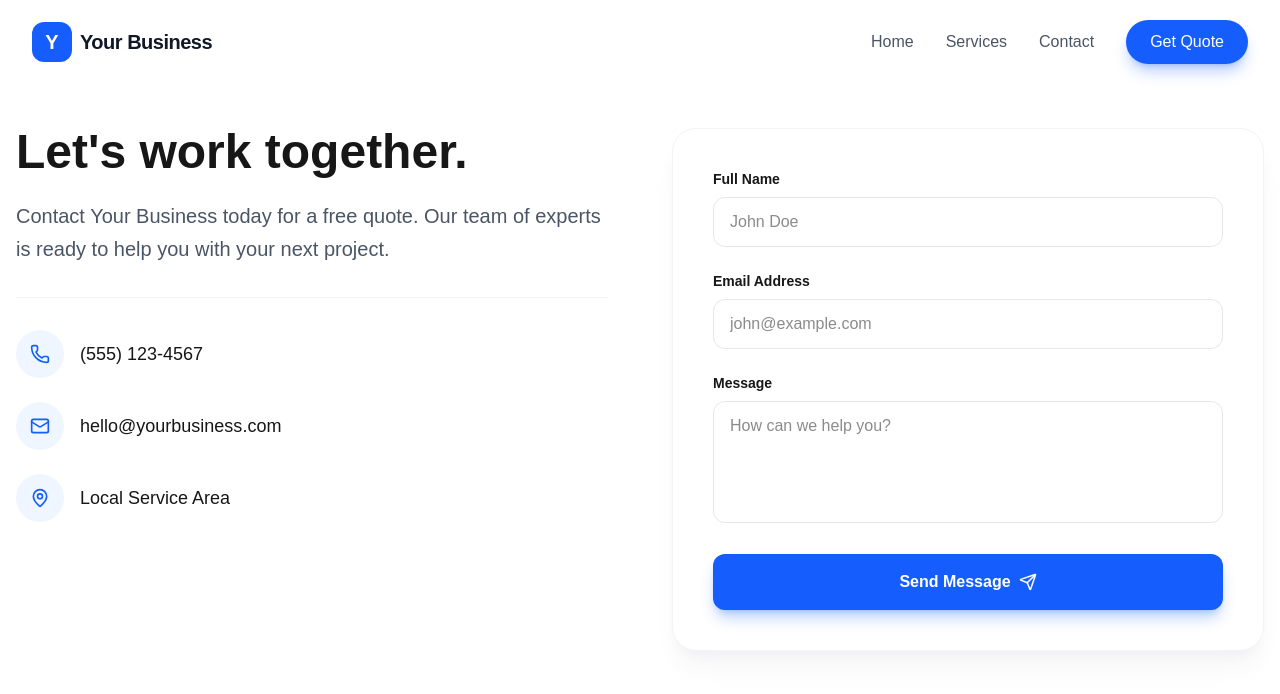
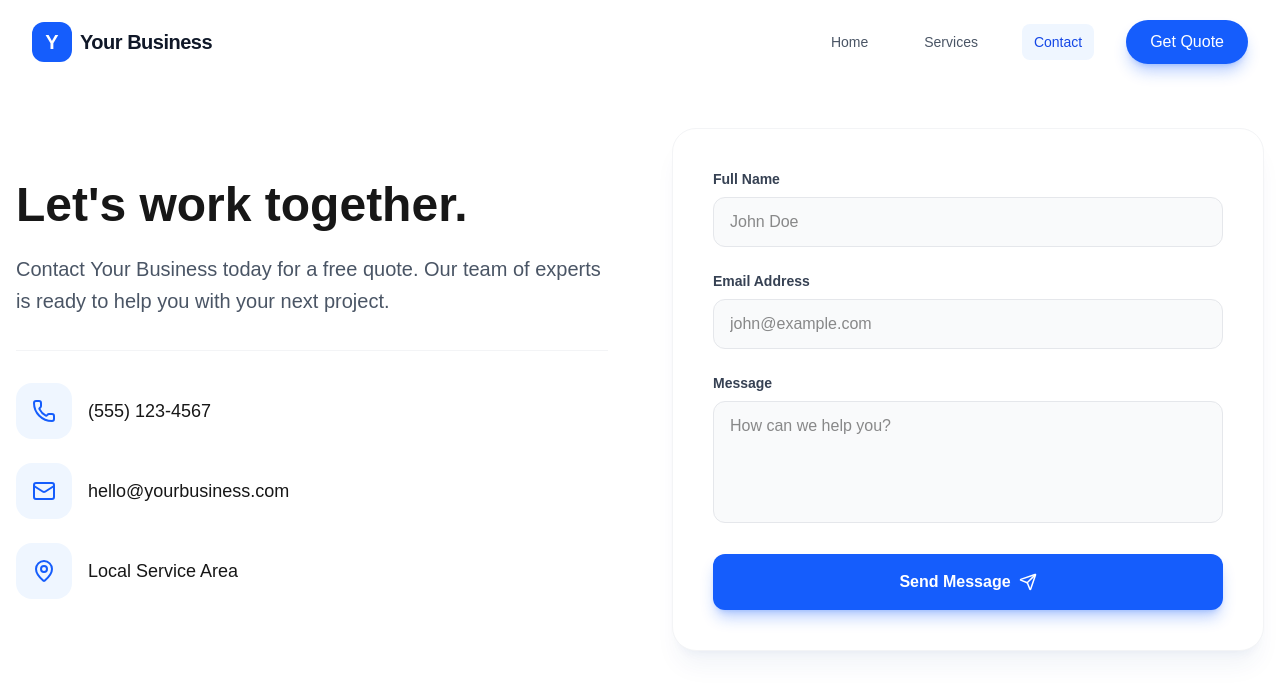
Before and after one commit to Pratyush-kya/agency-demo-template, a Next.js app: page /contact in a window 1280 px wide. Shown: the top 694 px of the page. Built offline with nearby package versions, Linux system fonts and the light colour scheme.

Commit message:
Upgrade to Multi-Page Animated Architecture

```diff
--- a/src/app/contact/page.js
+++ b/src/app/contact/page.js
@@ -5,14 +5,25 @@ import { Mail, MapPin, Phone, Send } from "lucide-react";
 export default function Contact() {
   const companyName = process.env.NEXT_PUBLIC_COMPANY_NAME || "Your Business";
 
+  const container = {
+    hidden: { opacity: 0 },
+    show: { opacity: 1, transition: { staggerChildren: 0.1 } }
+  };
+
+  const item = {
+    hidden: { opacity: 0, y: 20 },
+    show: { opacity: 1, y: 0 }
+  };
+
   return (
     <div className="pt-32 pb-24 px-4 max-w-7xl mx-auto">
-      <div className="grid grid-cols-1 lg:grid-cols-2 gap-16">
+      <div className="grid grid-cols-1 lg:grid-cols-2 gap-16 items-center">
 
         {/* Left Side - Info */}
         <motion.div
           initial={{ opacity: 0, x: -30 }}
           animate={{ opacity: 1, x: 0 }}
+          transition={{ duration: 0.5 }}
           className="space-y-8"
         >
           <div>
@@ -23,50 +34,54 @@ export default function Contact() {
           </div>
 
           <div className="space-y-6 pt-8 border-t border-gray-100">
-            <div className="flex items-center gap-4 text-lg">
-              <div className="w-12 h-12 bg-blue-50 text-blue-600 rounded-full flex items-center justify-center shrink-0">
-                <Phone size={20} />
-              </div>
-              <span className="font-medium">(555) 123-4567</span>
-            </div>
-            <div className="flex items-center gap-4 text-lg">
-              <div className="w-12 h-12 bg-blue-50 text-blue-600 rounded-full flex items-center justify-center shrink-0">
-                <Mail size={20} />
-              </div>
-              <span className="font-medium">hello@{companyName.toLowerCase().replace(/[^a-z]/g, '')}.com</span>
-            </div>
-            <div className="flex items-center gap-4 text-lg">
-              <div className="w-12 h-12 bg-blue-50 text-blue-600 rounded-full flex items-center justify-center shrink-0">
-                <MapPin size={20} />
-              </div>
-              <span className="font-medium">Local Service Area</span>
-            </div>
+            {[
+              { icon: <Phone size={24} />, text: "(555) 123-4567" },
+              { icon: <Mail size={24} />, text: `hello@${companyName.toLowerCase().replace(/[^a-z]/g, '')}.com` },
+              { icon: <MapPin size={24} />, text: "Local Service Area" }
+            ].map((contactItem, i) => (
+              <motion.div
+                key={i}
+                whileHover={{ x: 5 }}
+                className="flex items-center gap-4 text-lg cursor-pointer group"
+              >
+                <div className="w-14 h-14 bg-blue-50 text-blue-600 rounded-2xl flex items-center justify-center shrink-0 group-hover:bg-blue-600 group-hover:text-white transition-colors duration-300">
+                  {contactItem.icon}
+                </div>
+                <span className="font-medium group-hover:text-blue-600 transition-colors">{contactItem.text}</span>
+              </motion.div>
+            ))}
           </div>
         </motion.div>
 
         {/* Right Side - Form */}
         <motion.div
-          initial={{ opacity: 0, x: 30 }}
-          animate={{ opacity: 1, x: 0 }}
-          transition={{ delay: 0.2 }}
-          className="bg-white p-8 md:p-10 rounded-3xl shadow-xl shadow-gray-200/40 border border-gray-100"
+          initial="hidden"
+          animate="show"
+          variants={container}
+          className="bg-white p-8 md:p-10 rounded-3xl shadow-xl shadow-blue-900/5 border border-gray-100"
         >
           <form className="space-y-6" onSubmit={(e) => e.preventDefault()}>
-            <div>
-              <label className="block text-sm font-semibold mb-2">Full Name</label>
-              <input type="text" className="w-full px-4 py-3 rounded-xl border border-gray-200 focus:ring-2 focus:ring-blue-600 focus:border-transparent outline-none transition-all" placeholder="John Doe" />
-            </div>
-            <div>
-              <label className="block text-sm font-semibold mb-2">Email Address</label>
-              <input type="email" className="w-full px-4 py-3 rounded-xl border border-gray-200 focus:ring-2 focus:ring-blue-600 focus:border-transparent outline-none transition-all" placeholder="john@example.com" />
-            </div>
-            <div>
-              <label className="block text-sm font-semibold mb-2">Message</label>
-              <textarea rows={4} className="w-full px-4 py-3 rounded-xl border border-gray-200 focus:ring-2 focus:ring-blue-600 focus:border-transparent outline-none transition-all resize-none" placeholder="How can we help you?" />
-            </div>
-            <button className="w-full py-4 bg-blue-600 text-white rounded-xl font-bold shadow-lg shadow-blue-600/30 hover:bg-blue-700 hover:-translate-y-1 transition-all flex items-center justify-center gap-2">
-              Send Message <Send size={18} />
-            </button>
+            <motion.div variants={item}>
+              <label className="block text-sm font-semibold mb-2 text-gray-700">Full Name</label>
+              <input type="text" className="w-full px-4 py-3 rounded-xl border border-gray-200 focus:ring-2 focus:ring-blue-600 focus:border-transparent outline-none transition-all bg-gray-50 focus:bg-white" placeholder="John Doe" />
+            </motion.div>
+            <motion.div variants={item}>
+              <label className="block text-sm font-semibold mb-2 text-gray-700">Email Address</label>
+              <input type="email" className="w-full px-4 py-3 rounded-xl border border-gray-200 focus:ring-2 focus:ring-blue-600 focus:border-transparent outline-none transition-all bg-gray-50 focus:bg-white" placeholder="john@example.com" />
+            </motion.div>
+            <motion.div variants={item}>
+              <label className="block text-sm font-semibold mb-2 text-gray-700">Message</label>
+              <textarea rows={4} className="w-full px-4 py-3 rounded-xl border border-gray-200 focus:ring-2 focus:ring-blue-600 focus:border-transparent outline-none transition-all resize-none bg-gray-50 focus:bg-white" placeholder="How can we help you?" />
+            </motion.div>
+            <motion.div variants={item}>
+              <motion.button
+                whileHover={{ scale: 1.02 }}
+                whileTap={{ scale: 0.98 }}
+                className="w-full py-4 bg-blue-600 text-white rounded-xl font-bold shadow-lg shadow-blue-600/30 hover:bg-blue-700 transition-colors flex items-center justify-center gap-2 mt-4"
+              >
+                Send Message <Send size={18} />
+              </motion.button>
+            </motion.div>
           </form>
         </motion.div>
 
--- a/src/app/services/page.js
+++ b/src/app/services/page.js
@@ -4,6 +4,21 @@ import { Check, Settings, Tool, Wrench, Zap, Clock } from "lucide-react";
 
 export default function Services() {
   const companyName = process.env.NEXT_PUBLIC_COMPANY_NAME || "Your Business";
+
+  const container = {
+    hidden: { opacity: 0 },
+    show: {
+      opacity: 1,
+      transition: {
+        staggerChildren: 0.1
+      }
+    }
+  };
+
+  const item = {
+    hidden: { opacity: 0, y: 30, scale: 0.95 },
+    show: { opacity: 1, y: 0, scale: 1, transition: { type: "spring", stiffness: 100 } }
+  };
 
   return (
     <div className="pt-32 pb-24 px-4 max-w-7xl mx-auto">
@@ -25,38 +40,50 @@ export default function Services() {
         </motion.p>
       </div>
 
-      <div className="grid grid-cols-1 md:grid-cols-2 lg:grid-cols-3 gap-6">
+      <motion.div
+        variants={container}
+        initial="hidden"
+        animate="show"
+        className="grid grid-cols-1 md:grid-cols-2 lg:grid-cols-3 gap-6"
+      >
         {[
-          { icon: <Tool />, title: "Installation & Setup", span: "md:col-span-2 lg:col-span-2" },
-          { icon: <Wrench />, title: "Maintenance", span: "col-span-1" },
-          { icon: <Zap />, title: "Emergency Repairs", span: "col-span-1" },
-          { icon: <Clock />, title: "24/7 Support", span: "md:col-span-2 lg:col-span-2 bg-blue-600 text-white border-transparent" },
-          { icon: <Settings />, title: "Custom Solutions", span: "md:col-span-3 lg:col-span-3" }
+          { icon: <Tool size={24} />, title: "Installation & Setup", desc: "Expert deployment from day one.", span: "md:col-span-2 lg:col-span-2" },
+          { icon: <Wrench size={24} />, title: "Maintenance", desc: "Keep things running smoothly.", span: "col-span-1" },
+          { icon: <Zap size={24} />, title: "Emergency Repairs", desc: "Fast fixes when you need them most.", span: "col-span-1" },
+          { icon: <Clock size={24} />, title: "24/7 Support", desc: "Always here for you.", span: "md:col-span-2 lg:col-span-2", highlight: true },
+          { icon: <Settings size={24} />, title: "Custom Solutions", desc: "Tailored exactly to your unique requirements.", span: "md:col-span-3 lg:col-span-3" }
         ].map((service, i) => (
           <motion.div
             key={i}
-            initial={{ opacity: 0, scale: 0.95 }}
-            animate={{ opacity: 1, scale: 1 }}
-            transition={{ delay: i * 0.1 }}
-            whileHover={{ scale: 1.02 }}
-            className={`p-8 rounded-3xl border border-gray-200 shadow-sm flex flex-col justify-between min-h-[200px] ${service.span} ${service.title === '24/7 Support' ? 'bg-blue-600 text-white' : 'bg-white'}`}
+            variants={item}
+            whileHover={{ scale: 1.02, translateY: -5 }}
+            className={`p-8 rounded-3xl border border-gray-200 shadow-sm flex flex-col justify-between min-h-[200px] overflow-hidden relative group ${service.span} ${service.highlight ? 'bg-gradient-to-br from-blue-600 to-indigo-700 text-white border-transparent' : 'bg-white'}`}
           >
-            <div className={`w-12 h-12 rounded-full flex items-center justify-center mb-6 ${service.title === '24/7 Support' ? 'bg-white/20' : 'bg-blue-50 text-blue-600'}`}>
+            {/* Background Glow */}
+            {!service.highlight && (
+              <div className="absolute inset-0 bg-gradient-to-br from-blue-50/0 to-blue-50/50 opacity-0 group-hover:opacity-100 transition-opacity duration-500" />
+            )}
+
+            <div className={`w-14 h-14 rounded-2xl flex items-center justify-center mb-6 relative z-10 ${service.highlight ? 'bg-white/20 backdrop-blur-md' : 'bg-blue-50 text-blue-600 group-hover:bg-blue-600 group-hover:text-white transition-colors duration-300'}`}>
               {service.icon}
             </div>
-            <div>
-              <h3 className="text-2xl font-bold mb-2">{service.title}</h3>
-              <ul className="mt-4 space-y-2">
+            <div className="relative z-10">
+              <h3 className="text-2xl font-bold mb-3">{service.title}</h3>
+              <p className={`mb-6 text-lg ${service.highlight ? 'text-blue-100' : 'text-gray-600'}`}>{service.desc}</p>
+              <ul className="space-y-3">
                 {[1, 2].map((_, j) => (
-                  <li key={j} className="flex items-center gap-2 opacity-80">
-                    <Check size={16} /> Premium execution
+                  <li key={j} className="flex items-center gap-3 opacity-90">
+                    <div className={`flex items-center justify-center w-5 h-5 rounded-full ${service.highlight ? 'bg-white/20' : 'bg-blue-100 text-blue-600'}`}>
+                      <Check size={12} strokeWidth={3} />
+                    </div>
+                    <span className="font-medium">Premium execution</span>
                   </li>
                 ))}
               </ul>
             </div>
           </motion.div>
         ))}
-      </div>
+      </motion.div>
     </div>
   );
 }
--- /dev/null
+++ b/src/app/template.js
@@ -0,0 +1,14 @@
+"use client";
+import { motion } from "framer-motion";
+
+export default function Template({ children }) {
+  return (
+    <motion.div
+      initial={{ opacity: 0, y: 20 }}
+      animate={{ opacity: 1, y: 0 }}
+      transition={{ ease: "easeInOut", duration: 0.5 }}
+    >
+      {children}
+    </motion.div>
+  );
+}
--- a/src/components/Navbar.js
+++ b/src/components/Navbar.js
@@ -1,5 +1,6 @@
 "use client";
 import Link from "next/link";
+import { usePathname } from "next/navigation";
 import { motion } from "framer-motion";
 import { Menu, X, Rocket } from "lucide-react";
 import { useState, useEffect } from "react";
@@ -7,6 +8,7 @@ import { useState, useEffect } from "react";
 export default function Navbar() {
   const [isOpen, setIsOpen] = useState(false);
   const [scrolled, setScrolled] = useState(false);
+  const pathname = usePathname();
   const companyName = process.env.NEXT_PUBLIC_COMPANY_NAME || "Your Business";
 
   useEffect(() => {
@@ -14,6 +16,12 @@ export default function Navbar() {
     window.addEventListener("scroll", handleScroll);
     return () => window.removeEventListener("scroll", handleScroll);
   }, []);
+
+  const links = [
+    { name: "Home", href: "/" },
+    { name: "Services", href: "/services" },
+    { name: "Contact", href: "/contact" },
+  ];
 
   return (
     <nav className={`fixed w-full z-50 transition-all duration-300 ${scrolled ? "bg-white/90 backdrop-blur-md shadow-sm py-3" : "bg-transparent py-5"}`}>
@@ -30,16 +38,55 @@ export default function Navbar() {
             </span>
           </Link>
 
-          <div className="hidden md:flex items-center gap-8">
-            <Link href="/" className="text-gray-600 hover:text-blue-600 font-medium transition-colors">Home</Link>
-            <Link href="/services" className="text-gray-600 hover:text-blue-600 font-medium transition-colors">Services</Link>
-            <Link href="/contact" className="text-gray-600 hover:text-blue-600 font-medium transition-colors">Contact</Link>
+          <div className="hidden md:flex items-center gap-8 relative">
+            {links.map((link) => {
+              const isActive = pathname === link.href;
+              return (
+                <Link key={link.name} href={link.href} className="relative px-3 py-2 text-sm font-medium transition-colors">
+                  <span className={`relative z-10 ${isActive ? "text-blue-700" : "text-gray-600 hover:text-blue-600"}`}>
+                    {link.name}
+                  </span>
+                  {isActive && (
+                    <motion.div
+                      layoutId="navbar-indicator"
+                      className="absolute inset-0 bg-blue-50 rounded-lg -z-0"
+                      transition={{ type: "spring", bounce: 0.25, duration: 0.5 }}
+                    />
+                  )}
+                </Link>
+              );
+            })}
             <motion.button whileHover={{ scale: 1.05 }} whileTap={{ scale: 0.95 }} className="bg-blue-600 text-white px-6 py-2.5 rounded-full font-medium shadow-lg shadow-blue-600/30">
               Get Quote
             </motion.button>
           </div>
+
+          <div className="md:hidden">
+            <button onClick={() => setIsOpen(!isOpen)} className="text-gray-900">
+              {isOpen ? <X size={24} /> : <Menu size={24} />}
+            </button>
+          </div>
         </div>
       </div>
+
+      {/* Mobile Menu */}
+      {isOpen && (
+        <motion.div
+          initial={{ opacity: 0, height: 0 }}
+          animate={{ opacity: 1, height: "auto" }}
+          exit={{ opacity: 0, height: 0 }}
+          className="md:hidden bg-white px-4 pt-2 pb-6 space-y-2 shadow-xl"
+        >
+          {links.map((link) => (
+            <Link key={link.name} href={link.href} onClick={() => setIsOpen(false)} className={`block px-4 py-3 rounded-lg font-medium ${pathname === link.href ? "bg-blue-50 text-blue-700" : "text-gray-600 hover:bg-gray-50"}`}>
+              {link.name}
+            </Link>
+          ))}
+          <button className="w-full mt-4 bg-blue-600 text-white px-6 py-3 rounded-xl font-medium shadow-md">
+            Get Quote
+          </button>
+        </motion.div>
+      )}
     </nav>
   );
 }
```
